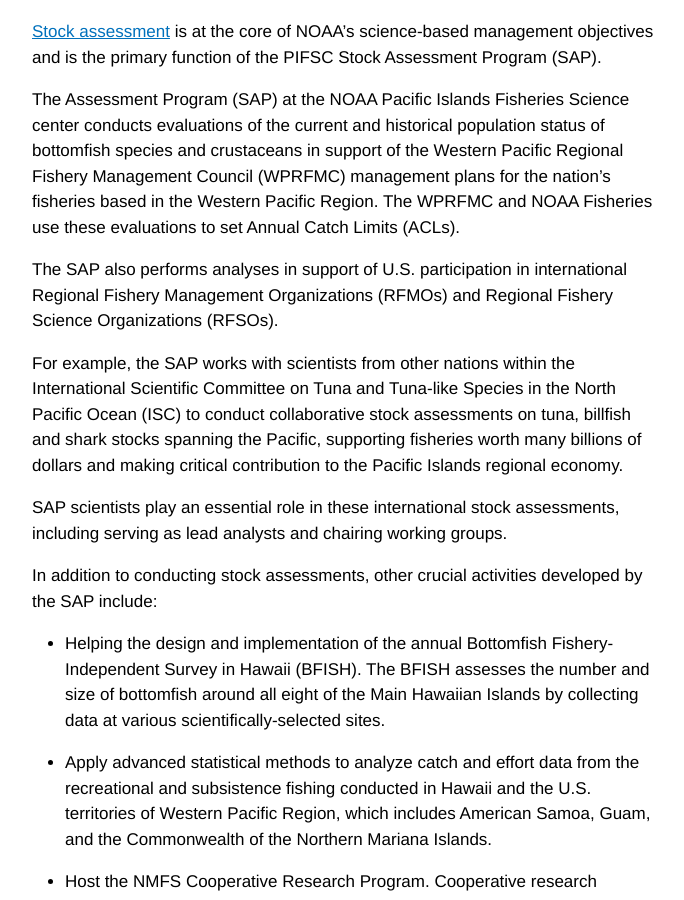
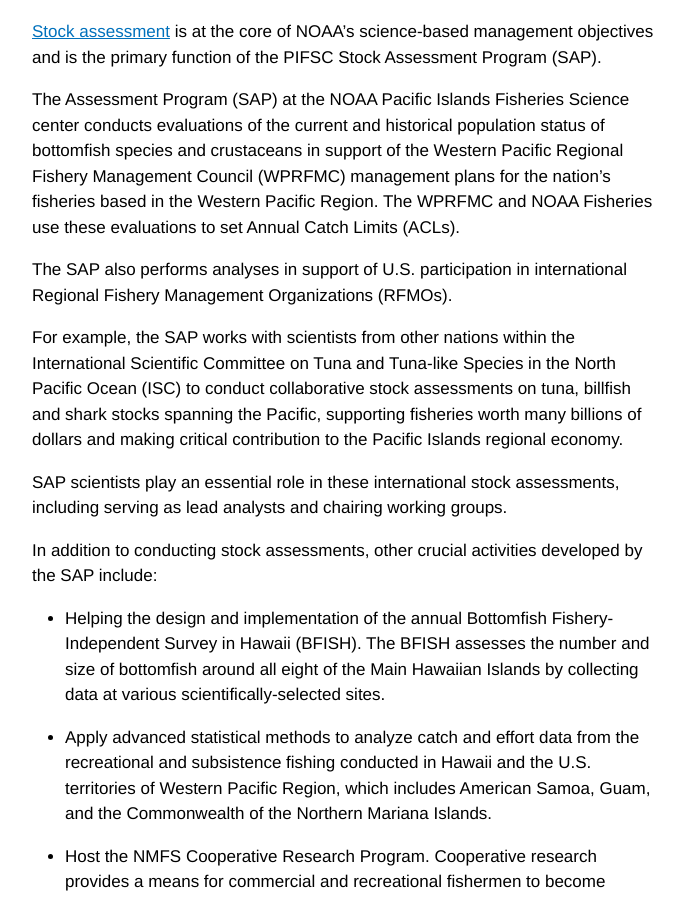
Before and after one commit to PIFSCstockassessments/PIFSCstockassessments.github.io, a Jekyll site: the page built from pifsc-sap-collections/_assessments/assessments.md, in a window 1280 px wide and 900 px high, scrolled down 1045 px. Shown: the whole window, without its empty margins (118-802 px from the left). Built offline with Jekyll 4.4.1, drawn with Linux system fonts in a browser that asks for light colours; some web fonts are replaced.

Commit message:
minor update to assessments page

```diff
--- a/pifsc-sap-collections/_assessments/assessments.md
+++ b/pifsc-sap-collections/_assessments/assessments.md
@@ -11,7 +11,7 @@
 
 The Assessment Program (SAP) at the NOAA Pacific Islands Fisheries Science center conducts evaluations of the current and historical population status of bottomfish species and crustaceans in support of the Western Pacific Regional Fishery Management Council (WPRFMC) management plans for the nation’s fisheries based in the Western Pacific Region. The WPRFMC and NOAA Fisheries use these evaluations to set Annual Catch Limits (ACLs).
 
-The SAP also performs analyses in support of U.S. participation in international Regional Fishery Management Organizations (RFMOs) and Regional Fishery Science Organizations (RFSOs).
+The SAP also performs analyses in support of U.S. participation in international Regional Fishery Management Organizations (RFMOs).
 
 For example, the SAP works with scientists from other nations within the International Scientific Committee on Tuna and Tuna-like Species in the North Pacific Ocean (ISC) to conduct collaborative stock assessments on tuna, billfish and shark stocks spanning the Pacific, supporting fisheries worth many billions of dollars and making critical contribution to the Pacific Islands regional economy.
 
```
